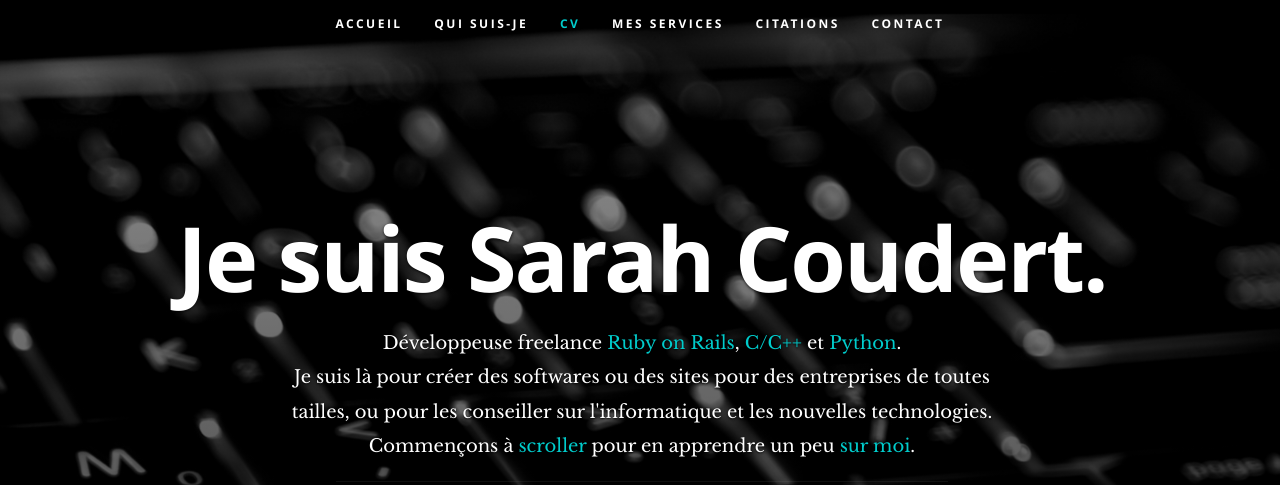
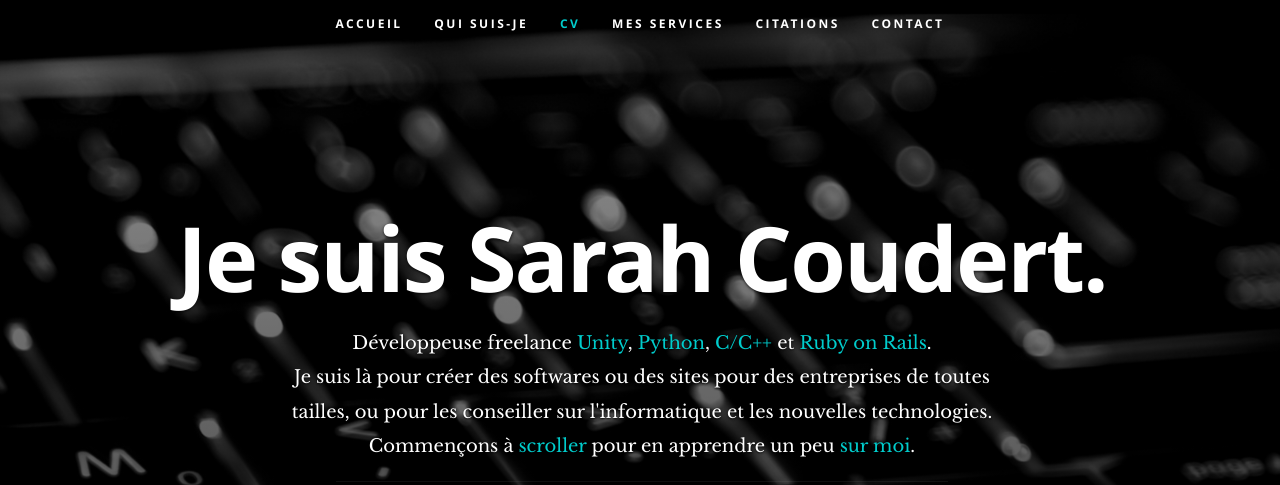
Before and after one commit to SarahCoudert/SarahCoudert.github.io, a plain HTML site: page index.html in a window 1280 px wide. Shown: the top 485 px of the page. Drawn offline with nearby package versions, Linux system fonts and the light colour scheme.

Commit message:
change description to add Unity

```diff
--- a/index.html
+++ b/index.html
@@ -64,7 +64,7 @@
 			<div class="row banner">
 				 <div class="banner-text">
 						<h1 class="responsive-headline">Je suis Sarah Coudert.</h1>
-						<h3>Développeuse freelance <span>Ruby on Rails</span>, <span>C/C++</span> et <span>Python</span>.<br>
+						<h3>Développeuse freelance <span>Unity</span>, <span>Python</span>, <span>C/C++</span> et <span>Ruby on Rails</span>.<br>
 						Je suis là pour créer des softwares ou des sites pour des entreprises de toutes tailles, ou pour les conseiller sur l'informatique et les nouvelles technologies. <br>Commençons à <a class="smoothscroll" href="#about">scroller</a> pour en apprendre un peu <a class="smoothscroll" href="#about">sur moi</a>.</h3>
 						<hr>
 						<ul class="social">
```
